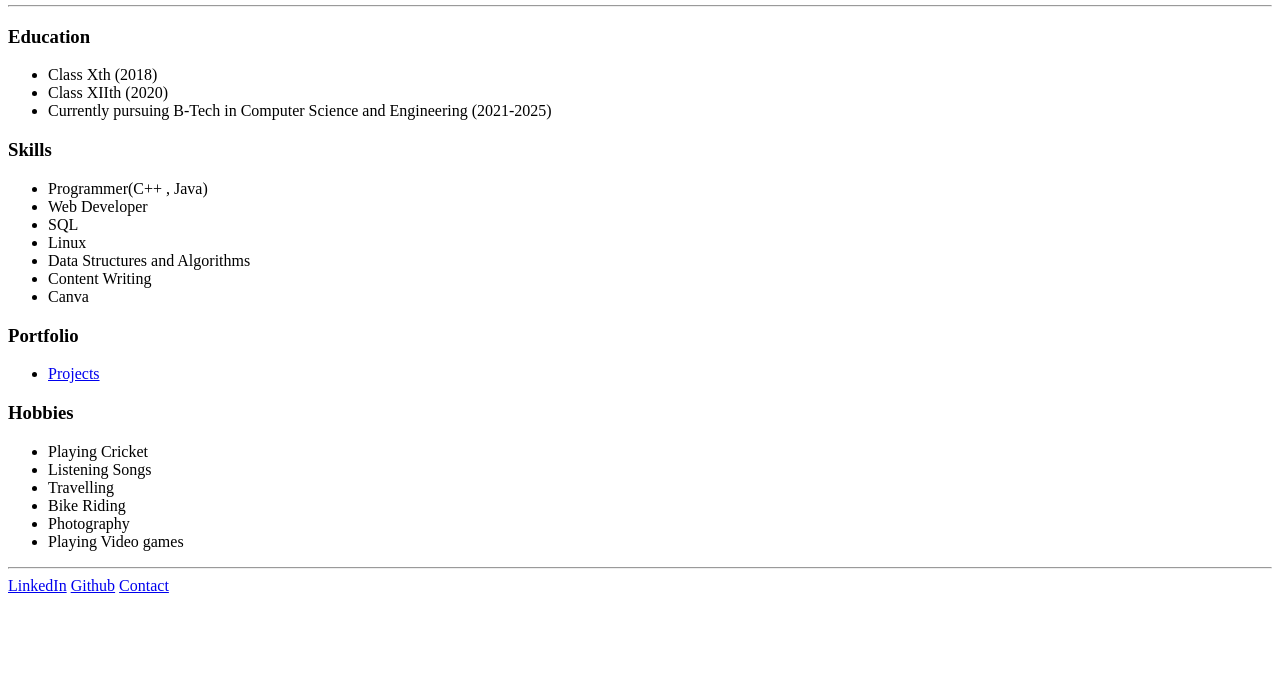
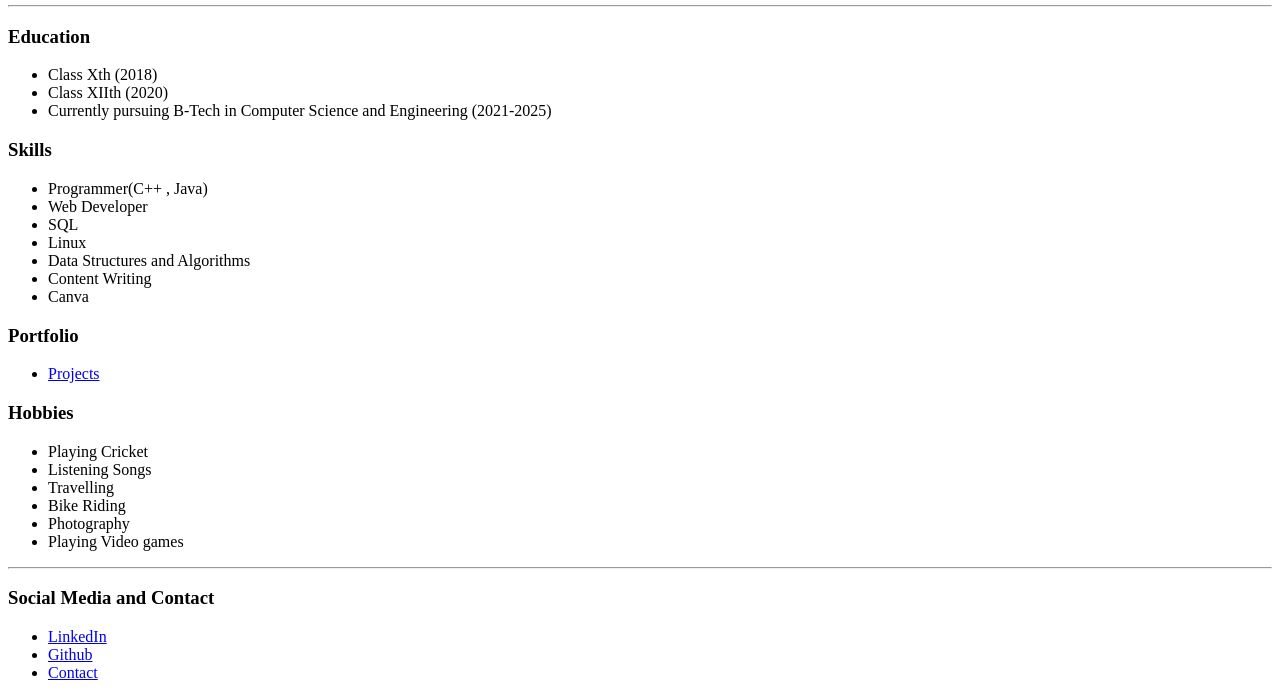
Before and after one commit to Jay-736-Github/html.portfolio, a plain HTML site: page index.html in a window 1280 px wide. Shown: the part 171-869 px from the top of the page. Before the commit the page ends 800 px from the top, so only its background shows below. Drawn offline with Linux system fonts and the light colour scheme.

Commit message:
Update index.html

```diff
--- a/index.html
+++ b/index.html
@@ -49,9 +49,12 @@
   <hr>
 
 
-    <a href="https://www.linkedin.com/in/jay-prakash-arya-23a24017b/">LinkedIn</a>
-    <a href="https://github.com/Jay-736-Github">Github</a>
-    <a href="contact.html">Contact</a>
+     <h3>Social Media and Contact</h3>
+  <ul>
+    <li><a href="https://www.linkedin.com/in/jay-prakash-arya-23a24017b/">LinkedIn</a></li>
+    <li><a href="https://github.com/Jay-736-Github">Github</a></li>
+    <li><a href="contact.html">Contact</a></li>
+  </ul>
 
 </body>
 </html>
```
